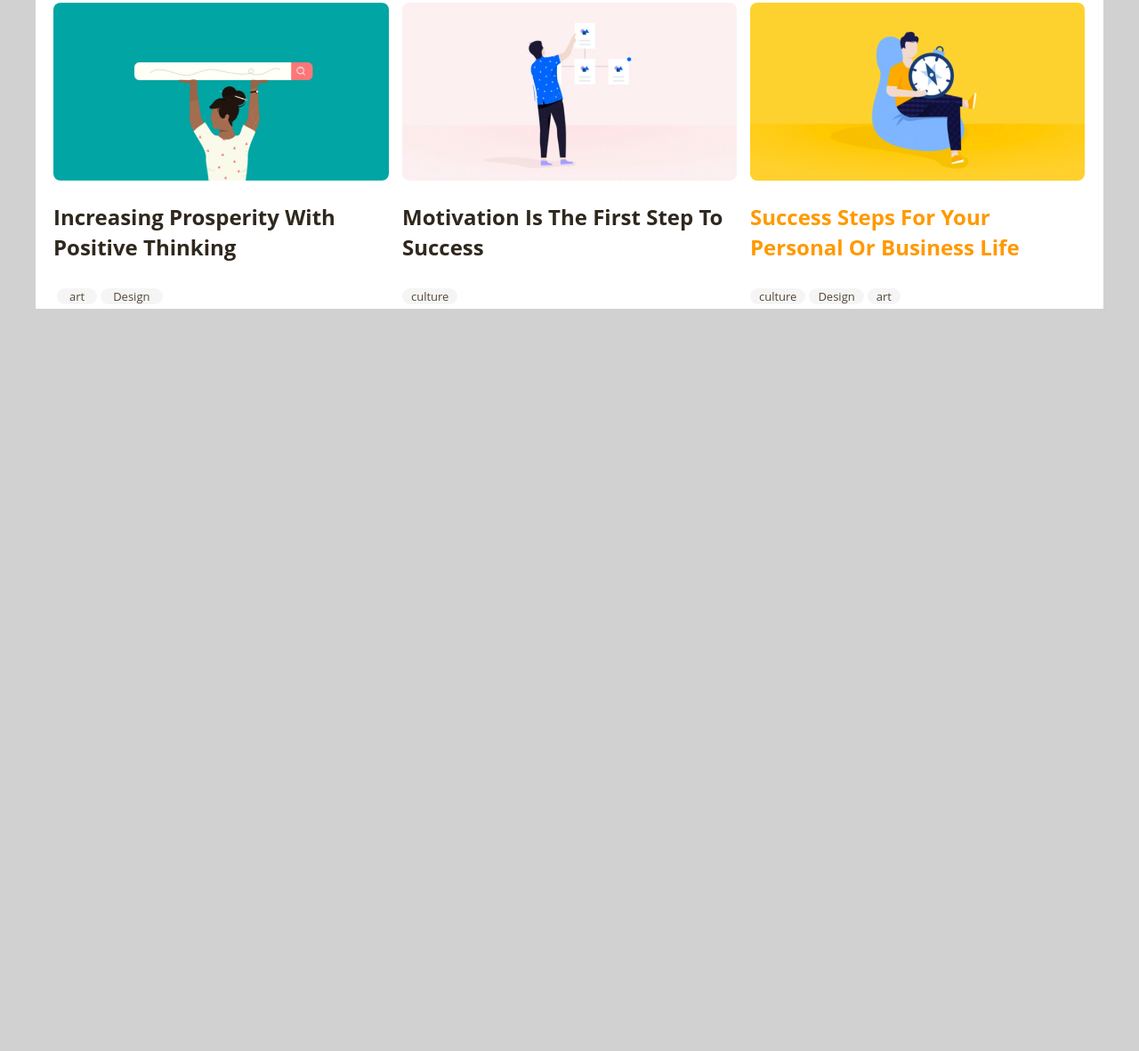
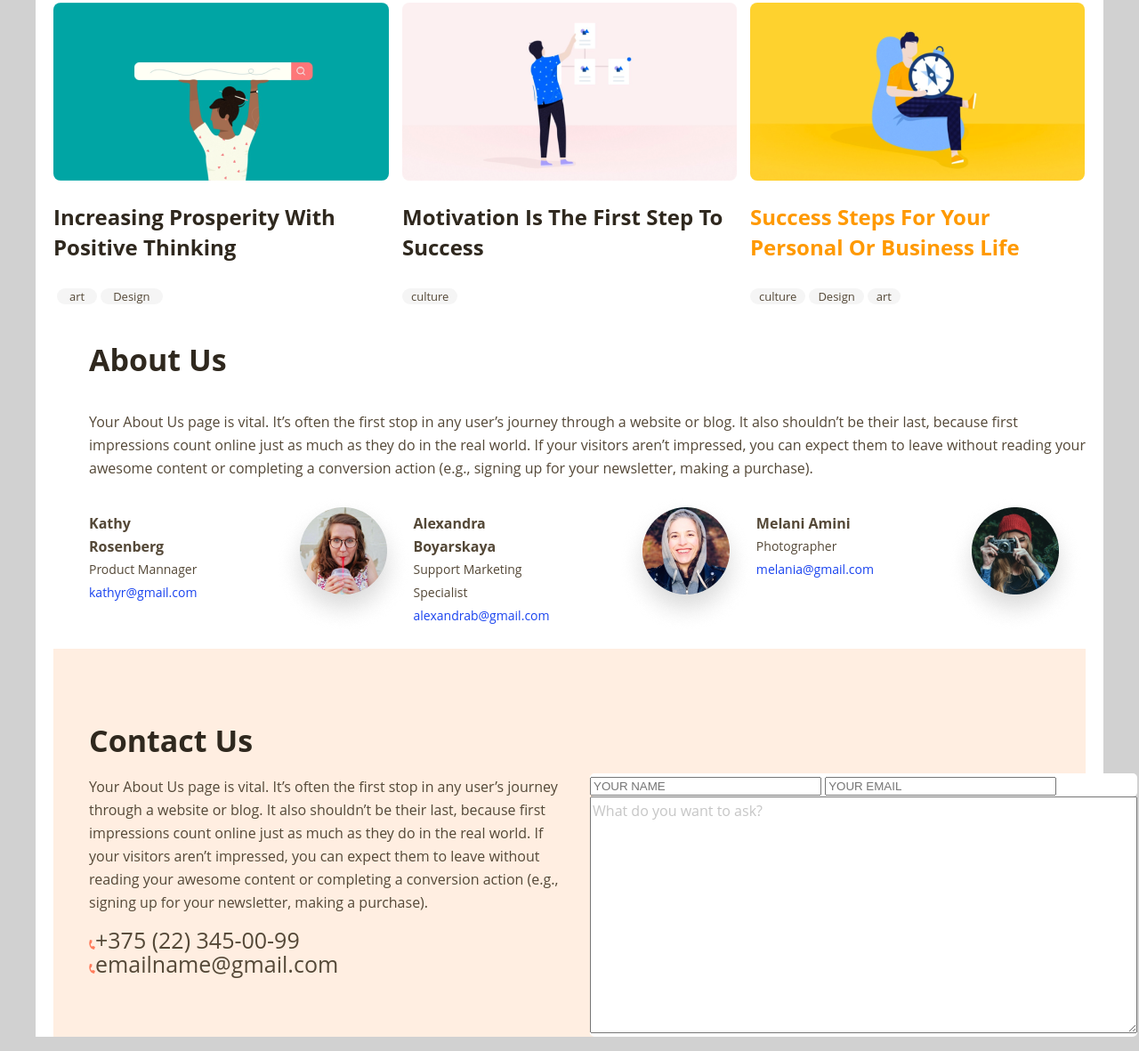
Before and after one commit to mukhammadazam/uyishi, a plain HTML site: page index.html in a window 1280 px wide. Shown: the part 1938-3119 px from the top of the page at 89% size. Before the commit the page ends 2315 px from the top, so only its background shows below. Drawn offline with Linux system fonts and the light colour scheme.

Commit message:
added index.html and emges css/style.css

```diff
--- a/css/style.css
+++ b/css/style.css
@@ -403,6 +403,7 @@ text-decoration: none;
     padding: 0;
     list-style: none;
 
+
 }
 
 .inc-item{
@@ -458,3 +459,191 @@ line-height: 34px;
 
 color: #2F281E;
 }
+/* ABOUT SITE */
+.about-titli{
+
+font-family: 'Open Sans';
+font-style: normal;
+font-weight: 700;
+font-size: 34px;
+line-height: 46px;
+
+color: #2F281E;
+
+}
+.about-list{
+    list-style: none;
+    margin: 0;
+}
+.about-text{
+    font-family: 'Open Sans';
+    font-style: normal;
+    font-weight: 400;
+    font-size: 16px;
+    line-height: 26px;
+
+
+
+    color: #544837;
+}
+/*
+CAT SITE */
+.cat-list{
+    display: flex;
+}
+
+.cat-item{
+    list-style: none;
+    margin: 0;
+    padding: 0;
+    display: flex;
+
+}
+.cat{
+    margin-top: 20px;
+    margin-right: 80px;
+}
+
+.cat-2{
+    margin-right: 50px;
+}
+.cat-titli{
+    font-family: 'Open Sans';
+    font-style: normal;
+    font-weight: 700;
+    font-size: 16px;
+    line-height: 26px;
+    /* identical to box height, or 162% */
+
+   margin: 0;
+    color: #544837;
+}
+.cat-text{
+    font-family: 'Open Sans';
+font-style: normal;
+font-weight: 400;
+font-size: 14px;
+line-height: 26px;
+/* identical to box height, or 186% */
+
+margin: 0;
+color: #544837;
+}
+
+.cat-link{
+    margin-left: 15px;
+display:block;
+
+    text-decoration: none;
+    font-family: 'Open Sans';
+font-style: normal;
+font-weight: 400;
+font-size: 14px;
+line-height: 26px;
+/* identical to box height, or 186% */
+margin: 0;
+
+color: #1943EF;
+}
+
+/* CONTACT SITE */
+
+.contact-enner{
+    background: #FFEEE1;
+}
+.contact-list{
+    display: flex;
+}
+.contact-item{
+    list-style: none;
+
+}
+.contact-titli{
+    margin-bottom: 0;
+font-family: 'Open Sans';
+font-style: normal;
+font-weight: 700;
+font-size: 34px;
+line-height: 46px;
+
+color: #2F281E;
+}
+
+.contact-text{
+width: 528px;
+font-family: 'Open Sans';
+font-style: normal;
+font-weight: 400;
+font-size: 16px;
+line-height: 26px;
+/* or 162% */
+
+
+color: #544837;
+}
+.con{
+    display: block;
+
+}
+.contact-1{
+    display: block;
+
+}
+
+.contact-link{
+    text-decoration: none;
+    font-family: 'Open Sans';
+font-style: normal;
+font-weight: 400;
+font-size: 25px;
+line-height: 26px;
+/* identical to box height, or 104% */
+
+
+color: #544837;
+}
+
+/* FORM SITE */
+.form{
+
+
+    font-family: 'Open Sans';
+font-style: normal;
+font-weight: 400;
+font-size: 16px;
+line-height: 26px;
+/* identical to box height, or 162% */
+background: #FFFFFF;
+border-radius: 5px;
+
+color: #C6C6C6;
+}
+.box-item{
+    margin-top: 140px;
+    margin-left: 35px;
+}
+.box{
+    display: block;
+
+/* identical to box height, or 162% */
+background: #FFFFFF;
+border-radius: 5px;
+
+
+
+
+}
+
+input{
+    width: 260px;
+    margin-left: px;
+}
+
+textarea{
+    font-family: 'Open Sans';
+    font-style: normal;
+    font-weight: 400;
+    font-size: 16px;
+    line-height: 26px;
+    color: #C6C6C6;
+}
--- a/index.html
+++ b/index.html
@@ -102,6 +102,29 @@
                         <li class="str-item srt"><img class="st-img" src="./imges/pic2.png" alt="" width="376"><p class="sr-text">Motivation Is The First Step To Success</p><a class="st-link" href="#">culture</a></li>
                         <li class="str-item"><img class="st-img" src="./imges/3.png" alt="" width="376"><p class="s-text">Success Steps For Your Personal Or Business Life</p><a class="s-link" href="#">culture</a><a class="s-link" href="#">Design</a><a class="s-link" href="#">art</a></li>
                     </ul>
+                    <ul class="about-list">
+                       <li class="about-item"><p class="about-titli">About Us</p>
+                    <p class="about-text">Your About Us page is vital. It’s often the first stop in any user’s journey through a website or blog. It also shouldn’t be their last, because first impressions count online just as much as they do in the real world. If your visitors aren’t impressed, you can expect them to leave without reading your awesome content or completing a conversion action (e.g., signing up for your newsletter, making a purchase).</p>
+                    </li>
+                    </ul>
+                    <ul class="cat-list">
+                        <li class="cat-item"><div class="cat"><h5 class="cat-titli">Kathy Rosenberg</h5><p class="cat-text">Product Mannager</p><a class="cat-link" href="#">kathyr@gmail.com</a></div><img src="./imges/avatar1.png" alt=""></li>
+                        <li class="cat-item"><div class="cat cat-2"><h5 class="cat-titli">Alexandra Boyarskaya</h5><p class="cat-text">Support Marketing Specialist</p><a class="cat-link" href="#">alexandrab@gmail.com</a></div><img src="./imges/avattar2.png" alt=""></li>
+                        <li class="cat-item"><div class="cat"><h5 class="cat-titli">Melani Amini</h5><p class="cat-text">Photographer</p><a class="cat-link" href="#">melania@gmail.com</a></div><img src="./imges/avatar3.png" alt=""></li>
+                    </ul>
+                    <div class="contact">
+                        <div class="contact-enner">
+                            <ul class="contact-list">
+                                <li class="contact-item"><h6 class="contact-titli">Contact Us</h6><p class="contact-text">Your About Us page is vital. It’s often the first stop in any user’s journey through a website or blog. It also shouldn’t be their last, because first impressions count online just as much as they do in the real world. If your visitors aren’t impressed, you can expect them to leave without reading your awesome content or completing a conversion action (e.g., signing up for your newsletter, making a purchase).</p>
+                                <div class="con"><img  src="./imges/Vector (2).png" alt=""><a class="contact-link"  href="#">+375 (22) 345-00-99</a></div>
+                                <div class="contact-1"><img src="./imges/Vector (2).png" alt=""><a  class="contact-link" href="#">emailname@gmail.com</a></div></li>
+                            <li class="contact-item  box-item"><form action=""><div class="form"><label for="" ></label> <input type="text" placeholder="YOUR NAME">
+                                <label for=""></label><input type="text" placeholder="YOUR EMAIL"></div>
+                           <div class="box"> <textarea name="What do you want to ask?" id="What do you want to ask?" cols="63" rows="10">What do you want to ask?</textarea></div></form></li>
+                            </ul>
+                        </div>
+                    </div>
+
                 </div>
             </div>
         </section>
```
Also changed, not shown: imges/Vector (2).png (added), imges/avatar1.png (added), imges/avatar3.png (added), imges/avattar2.png (added), imges/telefon.png (renamed from imges/5.png).
